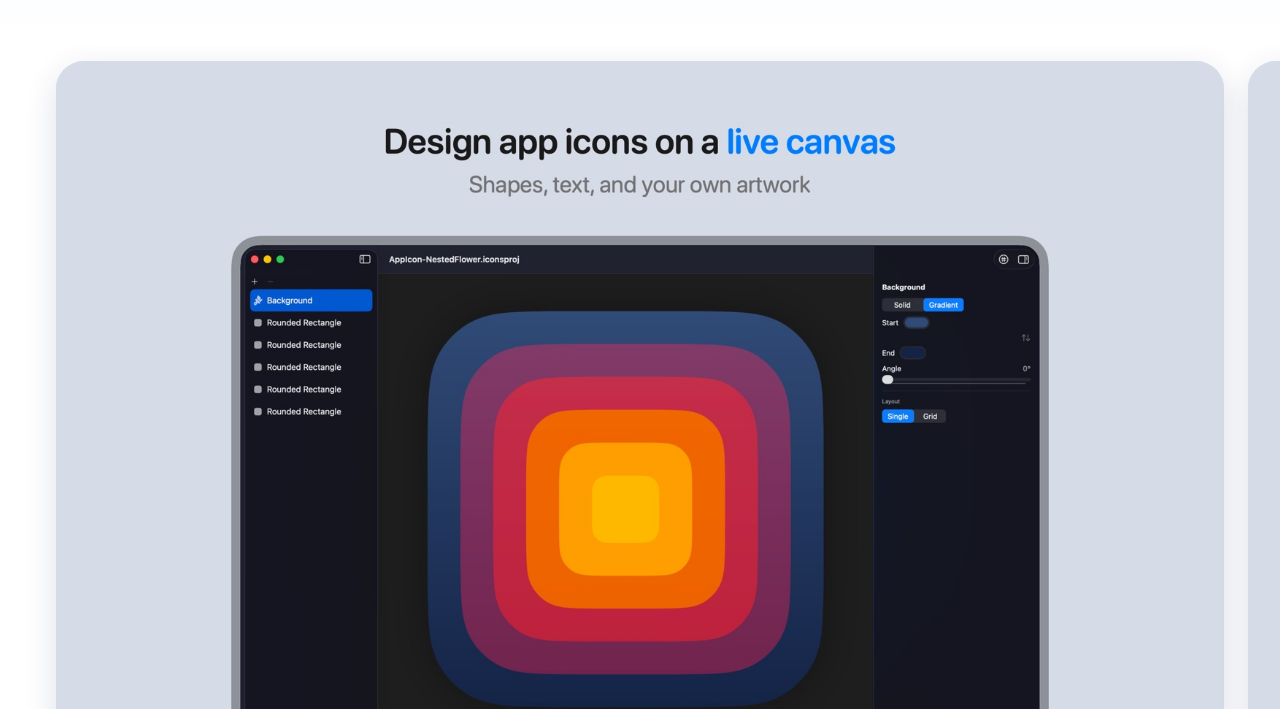
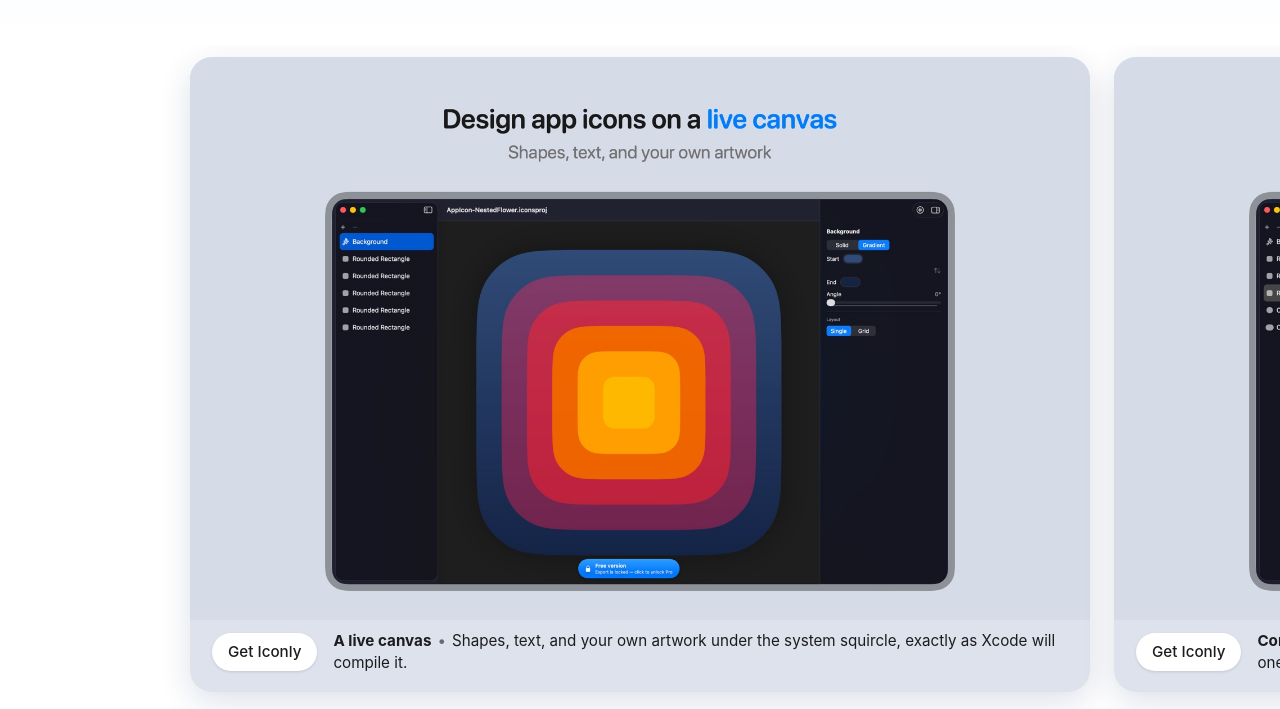
Before and after one commit to denyskt/iconly, a plain HTML site: page index.html in a window 1280 px wide. Shown: the part 523-1232 px from the top of the page. Drawn offline with Linux system fonts and the light colour scheme.

Commit message:
Bring the carousel card down to 900 px
At 1180 px a 16:10 screenshot plus its caption ran past 800 px tall, so the card filled the screen before the features began. A 900 px card with a tighter caption row keeps the whole thing around 620 px and shows more of the neighbours.

```diff
--- a/index.html
+++ b/index.html
@@ -29,15 +29,15 @@
   .badge img { height: 54px; width: auto; }
   .requires { color: #6b6b70; font-size: .85rem; margin: 14px 0 0; }
 
-  .carousel { --slide: min(1180px, calc(100vw - 112px)); margin: 8px 0 0; }
+  .carousel { --slide: min(900px, calc(100vw - 112px)); margin: 8px 0 0; }
   .track { display: flex; gap: 24px; overflow-x: auto; scroll-snap-type: x mandatory; scrollbar-width: none;
-           padding: 16px calc((100% - var(--slide)) / 2) 24px; -webkit-overflow-scrolling: touch; }
+           padding: 12px calc((100% - var(--slide)) / 2) 20px; -webkit-overflow-scrolling: touch; }
   .track::-webkit-scrollbar { display: none; }
-  .slide { flex: 0 0 var(--slide); scroll-snap-align: center; background: #dde2ec; border-radius: 28px; overflow: hidden;
+  .slide { flex: 0 0 var(--slide); scroll-snap-align: center; background: #dde2ec; border-radius: 22px; overflow: hidden;
            box-shadow: 0 10px 32px rgba(10,40,100,.14); }
   .slide img { display: block; width: 100%; height: auto; }
-  .caption { display: flex; align-items: center; gap: 18px; padding: 16px 28px 26px; font-size: 1.05rem; color: #1c1c1e; }
-  .caption .pill { flex: 0 0 auto; background: #fff; color: #1c1c1e; border-radius: 999px; padding: 10px 20px;
+  .caption { display: flex; align-items: center; gap: 16px; padding: 10px 22px 18px; font-size: .95rem; line-height: 1.45; color: #1c1c1e; }
+  .caption .pill { flex: 0 0 auto; background: #fff; color: #1c1c1e; border-radius: 999px; padding: 8px 16px;
                    text-decoration: none; font-weight: 500; box-shadow: 0 1px 3px rgba(0,0,0,.12); }
   .caption .pill:hover { background: #0a6cff; color: #fff; }
   .caption p { margin: 0; }
```
